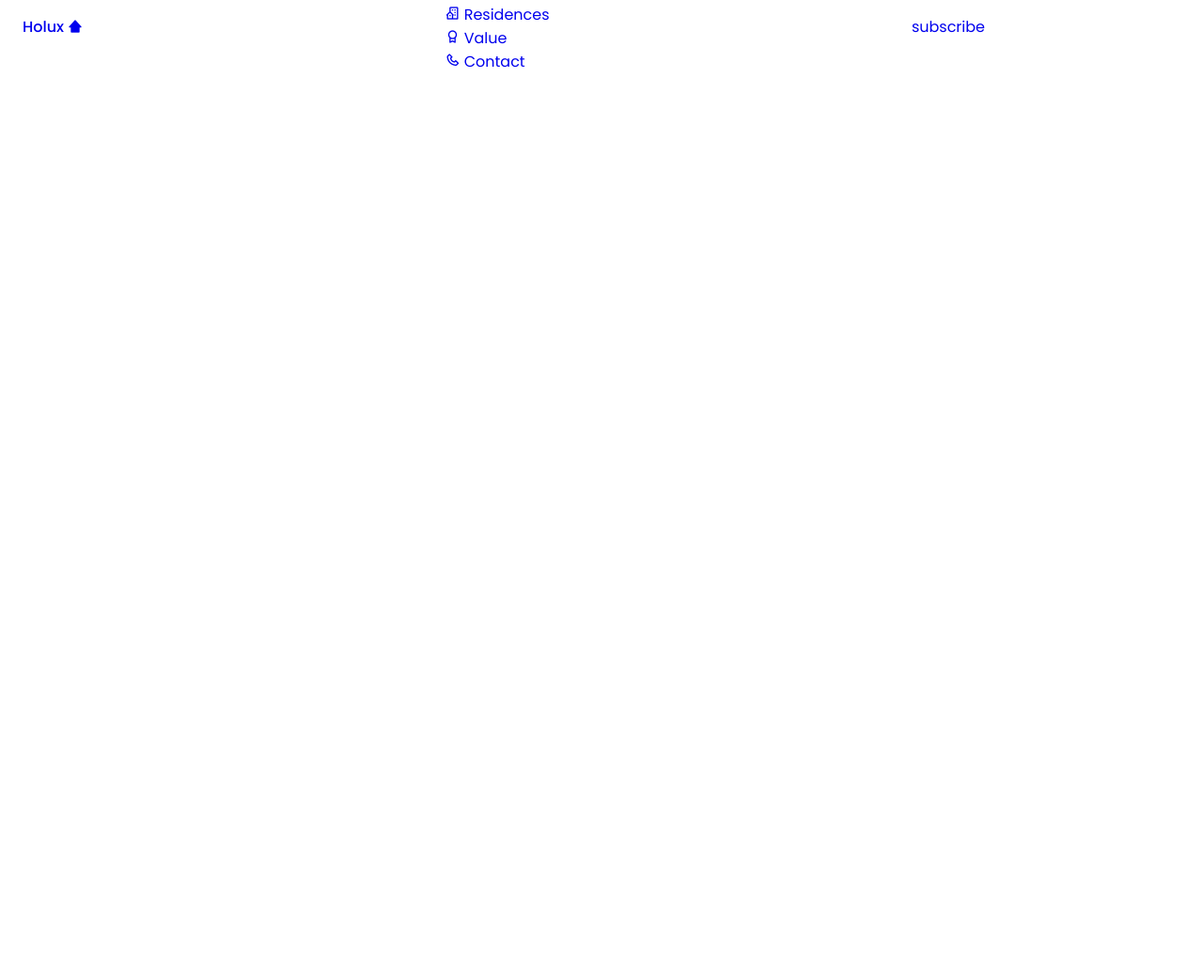
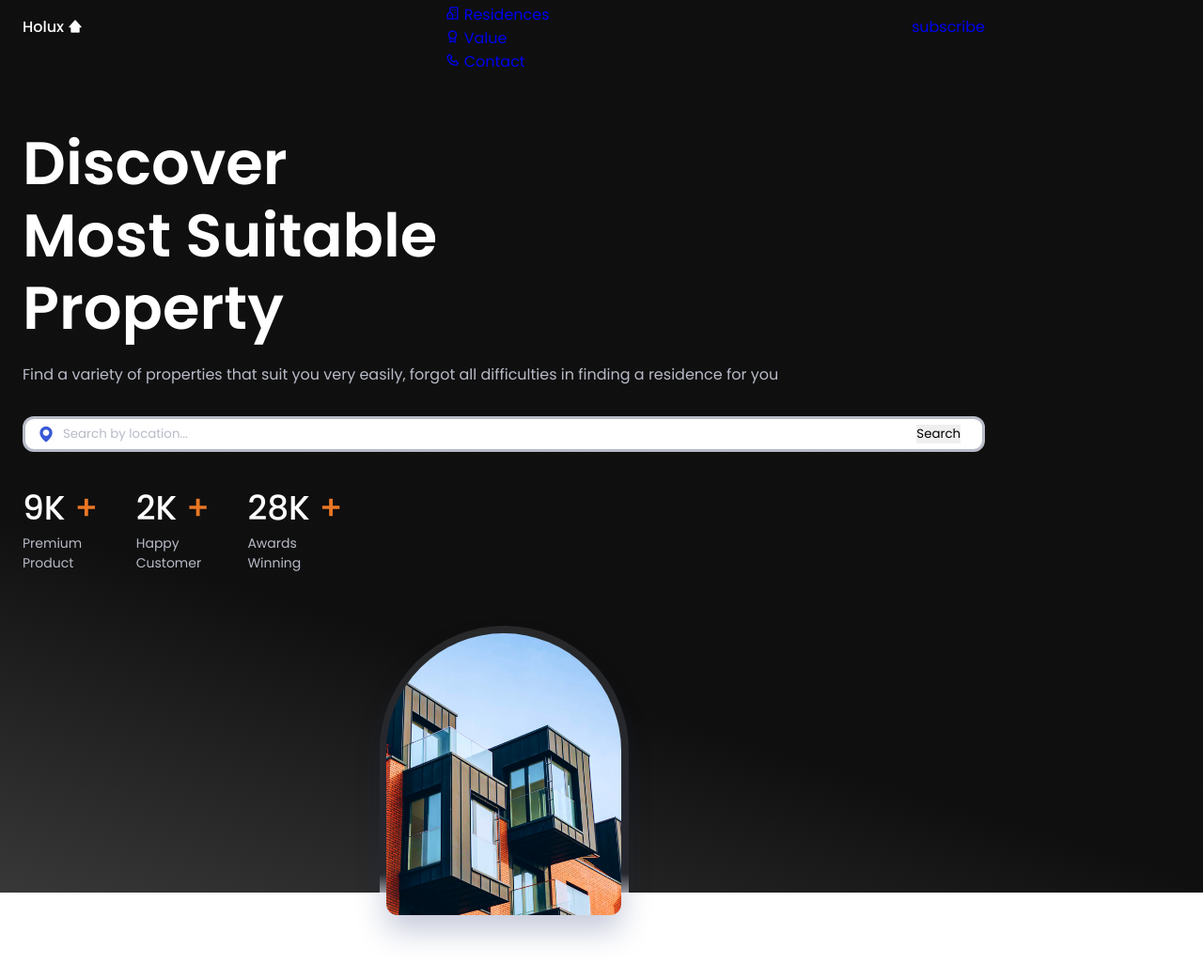
Before and after one commit to Thail3/Real-state-website, a plain HTML site: page index.html in a window 1280 px wide. Shown: the top 1042 px of the page at 94% size. Before the commit the page ends 800 px from the top, so only its background shows below. Drawn offline with nearby package versions, Linux system fonts and the light colour scheme.

Commit message:
create home page

```diff
--- a/assets/css/styles.css
+++ b/assets/css/styles.css
@@ -160,6 +160,7 @@ button {
 }
 
 .nav__logo {
+  color: #fff;
   display: inline-flex;
   align-items: center;
   column-gap: 0.25rem;
@@ -217,7 +218,106 @@ button {
 /* Active link */
 
 /*=============== HOME ===============*/
+.home {
+  background: linear-gradient(17deg, hsl(0, 0%, 22%) 0%, hsl(0, 0%, 6%) 30%);
+  padding-bottom: 0;
+}
 
+.home__container {
+  padding-top: 4rem;
+  row-gap: 3.5rem;
+}
+
+.home__title,
+.home__value-number {
+  color: #fff;
+}
+
+.home__title {
+  font-size: var(--biggest-font-size);
+  line-height: 120%;
+  margin-bottom: 1.25rem;
+}
+
+.home__description {
+  color: var(--text-color-light);
+  margin-bottom: 2rem;
+}
+
+.home__search {
+  background-color: var(--body-color);
+  padding: 0.35rem 0.35rem 0.35rem 0.75rem;
+  display: flex;
+  align-items: center;
+  border-radius: 0.75rem;
+  border: 3px solid var(--text-color-light);
+  margin-bottom: 2rem;
+}
+
+.home__search i {
+  font-size: 1.25rem;
+  color: var(--first-color);
+}
+
+.home__search-input {
+  width: 90%;
+  background-color: var(--body-color);
+  color: var(--text-color);
+  margin: 0 0.5rem;
+}
+
+.home__search-input::placeholder {
+  color: var(--text-color-light);
+}
+
+.home__value {
+  display: flex;
+  column-gap: 2.5rem;
+}
+
+.home__value-number {
+  font-size: var(--h1-font-size);
+  font-weight: var(--font-medium);
+}
+
+.home__value-number span {
+  color: var(--second-color);
+}
+
+.home__value-description {
+  display: flex;
+  color: var(--text-color-light);
+  font-size: var(--small-font-size);
+}
+
+.home__images {
+  position: relative;
+  display: flex;
+  justify-content: center;
+}
+
+.home__orbe {
+  width: 265px;
+  height: 284px;
+  background: linear-gradient(
+    180deg,
+    hsl(0, 0%, 16%) 93%,
+    hsl(0, 0%, 67%) 100%
+  );
+  border-radius: 135px 135px 0 0;
+}
+
+.home__img {
+  position: absolute;
+  width: 250px;
+  height: 300px;
+  overflow: hidden;
+  border-radius: 125px 125px 12px 12px;
+  display: inline-flex;
+  align-items: flex-end;
+  bottom: -1.5rem;
+  box-shadow: 0 16px 32px hsla(228, 66%, 25%, 0.25);
+}
 /*=============== BUTTON ===============*/
 
 /*=============== LOGOS ===============*/
--- a/index.html
+++ b/index.html
@@ -71,7 +71,65 @@
     <!--==================== MAIN ====================-->
     <main class="main">
       <!--==================== HOME ====================-->
-      <section class="home section" id="home"></section>
+      <section class="home section" id="home">
+        <div class="home__container container grid">
+          <div class="home__data">
+            <h1 class="home__title">
+              Discover <br />
+              Most Suitable <br />
+              Property
+            </h1>
+            <p class="home__description">
+              Find a variety of properties that suit you very easily, forgot all
+              difficulties in finding a residence for you
+            </p>
+
+            <form action="" class="home__search">
+              <i class="bx bxs-map"></i>
+              <input
+                type="search"
+                placeholder="Search by location..."
+                class="home__search-input"
+              />
+              <button class="button">Search</button>
+            </form>
+
+            <div class="home__value">
+              <div>
+                <h1 class="home__value-number">9K <span>+</span></h1>
+                <span class="home__value-description"
+                  >Premium <br />
+                  Product</span
+                >
+              </div>
+
+              <div>
+                <h1 class="home__value-number">2K <span>+</span></h1>
+                <span class="home__value-description"
+                  >Happy <br />
+                  Customer</span
+                >
+              </div>
+
+              <div>
+                <h1 class="home__value-number">28K <span>+</span></h1>
+                <span class="home__value-description"
+                  >Awards <br />
+                  Winning</span
+                >
+              </div>
+            </div>
+          </div>
+
+          <div class="home__images">
+            <div class="home__orbe"></div>
+
+            <div class="home__img">
+              <img src="assets/img/home.jpg" alt="" />
+            </div>
+          </div>
+        </div>
+      </section>
 
       <!--==================== LOGOS ====================-->
       <section class="logos section"></section>
```
